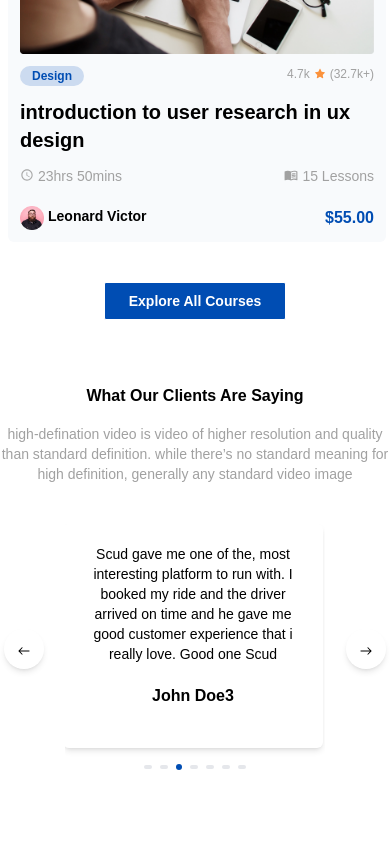
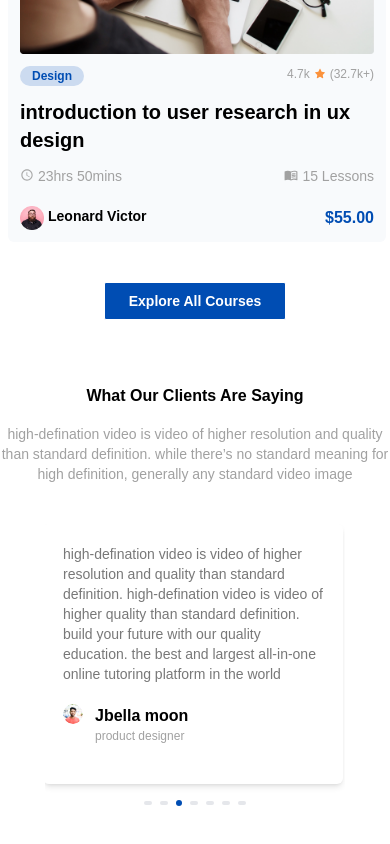
Before and after one commit to Dom000/techtime, a Next.js app in the folder techtime_app/: page / in a window 390 px wide. Shown: the part 5115-5959 px from the top of the page. Before the commit the page ends 5929 px from the top, so only its background shows below. Built offline with nearby package versions, Linux system fonts and the light colour scheme; a web font is replaced by a local one.

Commit message:
latest update

```diff
--- a/techtime_app/components/Section1.js/FifthSection.js
+++ b/techtime_app/components/Section1.js/FifthSection.js
@@ -11,59 +11,59 @@ function FifthSection() {
   const slides = [
     {
       id: 1,
-      image: "/Rectangle 26.png",
+      image: "/Frame_165.png",
       review:
-        "Scud gave me one of the, most interesting platform to run with. I booked my ride and the driver arrived on time and he gave me good customer experience that i really love. Good one Scud",
-      name: "John Doe1",
-      ratingValue: "4.5",
+        "high-defination video is video of higher resolution and quality than standard definition. high-defination video is video of higher quality than standard definition. build your future with our quality education. the best and largest all-in-one online tutoring platform in the world",
+      name: "samuel fortune",
+      title: "product designer",
     },
     {
       id: 2,
-      image: "/Rectangle 26.png",
+      image: "/Frame_165_(1).png",
       review:
-        "Scud gave me one of the, most interesting platform to run with. I booked my ride and the driver arrived on time and he gave me good customer experience that i really love. Good one Scud",
+        "high-defination video is video of higher resolution and quality than standard definition. high-defination video is video of higher quality than standard definition. build your future with our quality education. the best and largest all-in-one online tutoring platform in the world",
       name: "John Doe2",
-      ratingValue: "2.5",
+      title: "product designer",
     },
     {
       id: 3,
-      image: "/Rectangle 26.png",
+      image: "/Frame_165_3).png",
       review:
-        "Scud gave me one of the, most interesting platform to run with. I booked my ride and the driver arrived on time and he gave me good customer experience that i really love. Good one Scud",
-      name: "John Doe3",
-      ratingValue: "0.5",
+        "high-defination video is video of higher resolution and quality than standard definition. high-defination video is video of higher quality than standard definition. build your future with our quality education. the best and largest all-in-one online tutoring platform in the world",
+      name: "Jbella moon",
+      title: "product designer",
     },
     {
       id: 3,
-      image: "/Rectangle 26.png",
+      image: "/Frame_165.png",
       review:
-        "Scud gave me one of the, most interesting platform to run with. I booked my ride and the driver arrived on time and he gave me good customer experience that i really love. Good one Scud",
-      name: "John Doe3",
-      ratingValue: "0.5",
+        "high-defination video is video of higher resolution and quality than standard definition. high-defination video is video of higher quality than standard definition. build your future with our quality education. the best and largest all-in-one online tutoring platform in the world",
+      name: "bryce jason",
+      title: "product designer",
     },
     {
       id: 3,
-      image: "/Rectangle 26.png",
+      image: "/Frame165_(2).png",
       review:
-        "Scud gave me one of the, most interesting platform to run with. I booked my ride and the driver arrived on time and he gave me good customer experience that i really love. Good one Scud",
-      name: "John Doe3",
-      ratingValue: "0.5",
+        "high-defination video is video of higher resolution and quality than standard definition. high-defination video is video of higher quality than standard definition. build your future with our quality education. the best and largest all-in-one online tutoring platform in the world",
+      name: "bryce jason",
+      title: "product designer",
     },
     {
       id: 3,
-      image: "/Rectangle 26.png",
+      image: "/Frame_165.png",
       review:
-        "Scud gave me one of the, most interesting platform to run with. I booked my ride and the driver arrived on time and he gave me good customer experience that i really love. Good one Scud",
-      name: "John Doe3",
-      ratingValue: "0.5",
+        "high-defination video is video of higher resolution and quality than standard definition. high-defination video is video of higher quality than standard definition. build your future with our quality education. the best and largest all-in-one online tutoring platform in the world",
+      name: "bryce jason",
+      title: "product designer",
     },
     {
       id: 3,
-      image: "/Rectangle 26.png",
+      image: "/Frame_165.png",
       review:
-        "Scud gave me one of the, most interesting platform to run with. I booked my ride and the driver arrived on time and he gave me good customer experience that i really love. Good one Scud",
-      name: "John Doe3",
-      ratingValue: "0.5",
+        "high-defination video is video of higher resolution and quality than standard definition. high-defination video is video of higher quality than standard definition. build your future with our quality education. the best and largest all-in-one online tutoring platform in the world",
+      name: "bryce jason",
+      title: "product designer",
     },
   ];
   return (
@@ -85,18 +85,21 @@ function FifthSection() {
             {slides?.map((item, index) => (
               <div
                 key={index}
-                className=" w-[260px] max-w-[260px] bg-white flex flex-col justify-center items-center  p-5 shadow-md shadow-scudGreen/10  rounded-md"
+                className=" w-[300px] md:w-[300px] max-w-[500px] bg-white flex flex-col   p-5 shadow-md shadow-scudGreen/10  rounded-md"
               >
-                <p className=" whitespace-normal text-center text-textColor text-sm">
+                <p className=" whitespace-normal  text-[#787878] text-sm">
                   {item.review}
                 </p>
-                <div className="my-5 flex flex-col space-y-5 items-center justify-center">
-                  {/* <img
-                    className=" w-10 rounded-full object-cover  h-10   "
+                <div className="my-5 flex  space-x-3 i">
+                  <img
+                    className=" w-5 rounded-full object-cover  h-5  "
                     src={item.image}
                     alt={item.name}
-                  /> */}
-                  <p className="font-bold">{item.name}</p>
+                  />
+                  <div>
+                    <p className="font-bold">{item.name}</p>
+                    <p className="text-[#A1A1A1] text-xs">{item.title}</p>
+                  </div>
                 </div>
               </div>
             ))}
--- a/techtime_app/components/Section1.js/FirstSection.js
+++ b/techtime_app/components/Section1.js/FirstSection.js
@@ -41,7 +41,7 @@ function FirstSection() {
               build your future with our quality education. the best and largest
               all-in-one online tutoring platform in the world
             </p>
-            <div className="flex justify-center items-center space-x-3 md:space-x-10">
+            <div className="flex md:justify-start md:items-start justify-center items-center space-x-3 md:space-x-10">
               <Button
                 icon={<FiArrowUpRight className="mt-1 text-sm ml-2" />}
                 text={"Get Started Now"}
@@ -54,7 +54,7 @@ function FirstSection() {
                 className={"text-techtimeBlue text-xs bg-white"}
               />
             </div>
-            <div className="flex justify-center items-center">
+            <div className="flex justify-center items-center md:justify-start md:items-start">
               <img
                 loading="eager"
                 src="Frame101.png"
--- a/techtime_app/components/common/Carousel.js
+++ b/techtime_app/components/common/Carousel.js
@@ -64,7 +64,7 @@ const Carousel = ({ children, device }) => {
       </div>
       <div className="absolute flex justify-between  px-1 md:px-20  w-full">
         <div
-          className=" rounded-full cursor-pointer hover:bg-techtimeBlue hover:text-white  h-10 flex items-center justify-center w-10 shadow-md "
+          className=" rounded-full hidden  cursor-pointer hover:bg-techtimeBlue hover:text-white  h-10 md:flex items-center justify-center w-10 shadow-md "
           onClick={() => {
             updateIndex(activeIndex - 1);
           }}
@@ -72,7 +72,7 @@ const Carousel = ({ children, device }) => {
           <IoIosArrowRoundBack className="text-xl hover:text-white mt-1" />
         </div>
         <div
-          className=" rounded-full  cursor-pointer hover:bg-techtimeBlue hover:text-white  h-10 flex items-center justify-center w-10 shadow-md "
+          className=" rounded-full hidden  cursor-pointer hover:bg-techtimeBlue hover:text-white  h-10 md:flex items-center justify-center w-10 shadow-md "
           onClick={() => {
             updateIndex(activeIndex + 1);
           }}
```
